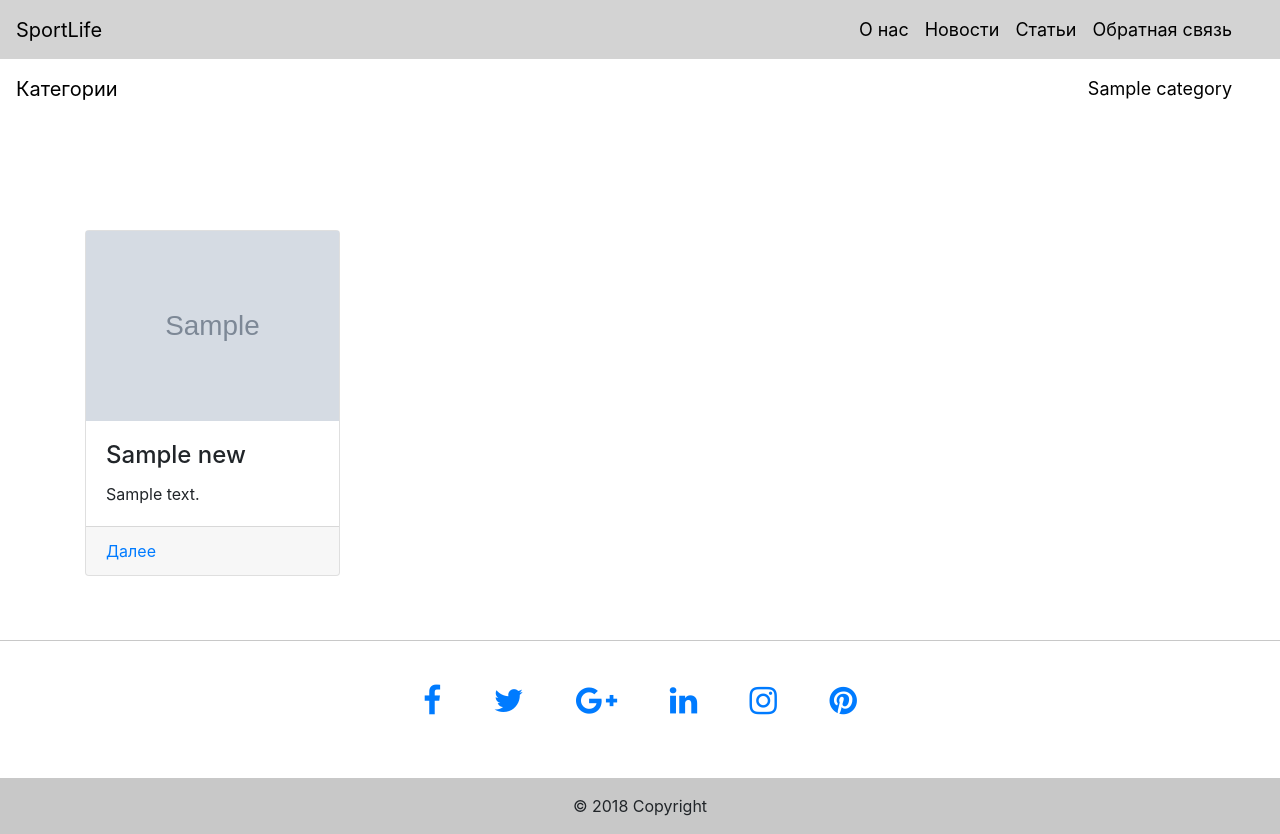
After one commit to VladislavChervjakov/SportLife, a Yii app: the page made by views/category/viewNews.php in a window 1280 px wide. The commit adds this page. Run offline with PHP 8.4 and a stand-in for Yii, Linux system fonts and the light colour scheme; the template is opened without the code that fills it: most values are stand-ins (such as "Sample title", 1, 10 or a date in 2020); grey boxes marked "Sample" are stand-in pictures; data that the repository does not hold is empty; some libraries are stand-ins or nearby versions.

Commit message:
added category functionality

```diff
--- a/config/web.php
+++ b/config/web.php
@@ -49,6 +49,8 @@ $config = [
             'rules' => [
                 'articles/show/<id:\d+>' => 'articles/show',
                 'news/show/<id:\d+>' => 'news/show',
+                'category/article-view/<id:\d+>' => 'category/article-view',
+                'category/news-view/<id:\d+>' => 'category/news-view',
             ],
         ],
 
--- a/controllers/ArticlesController.php
+++ b/controllers/ArticlesController.php
@@ -17,16 +17,18 @@ class ArticlesController extends Controller
 {
     public function actionIndex()
     {
+        $categories = Category::find()->all();
         $articles = Article::find()->all();
 
-        return $this->render('index',compact('articles'));
+        return $this->render('index',compact('articles', 'categories'));
     }
 
 
     public function  actionShow($id)
     {
         $article = Article::findOne($id);
+        $categories = Category::find()->all();
 
-        return $this->render('show', compact('article'));
+        return $this->render('show', compact('article', 'categories'));
     }
 }
--- /dev/null
+++ b/views/category/viewNews.php
@@ -0,0 +1,42 @@
+<?php
+use yii\helpers\Url;
+
+$this->title = 'Статьи';
+?>
+
+<div class="navbar categories navbar-expand-lg">
+    <a href="#" class="navbar-brand">Категории</a>
+    <div class="collapse navbar-collapse">
+        <ul class="navbar-nav mr-4">
+            <?php foreach ($categories as $category): ?>
+                <li class="nav-item">
+                    <a href="<?= Url::to(['category/article-view', 'id' => $category->id]) ?>" class="nav-link"><?= $category->title ?></a>
+                </li>
+            <?php endforeach; ?>
+        </ul>
+    </div>
+</div>
+<div class="articles article-page">
+    <div class="container">
+        <div class="row">
+            <?php foreach ($news as $one): ?>
+                <div class="col-md-3 col-lg-3 col-sm-12">
+                    <div class="card">
+                        <div class="card-img">
+                            <img align="center" src="http://localhost/SportLife/web/images/news/<?= $one->img ?>" class="img-fluid" alt="post-photo">
+                        </div>
+                        <div class="card-body">
+                            <h4 class="card-title"><?= $one->title ?></h4>
+                            <p class="card-text">
+                                <?= $one->description ?>
+                            </p>
+                        </div>
+                        <div class="card-footer">
+                            <a href="<?= \yii\helpers\Url::to(['news/show', 'id' => $one->id]) ?>" class="card-link">Далее</a>
+                        </div>
+                    </div>
+                </div>
+            <?php endforeach; ?>
+        </div>
+    </div>
+</div>
```
Also changed, not shown: controllers/CategoryController.php (added, +35 -0 lines), controllers/NewsController.php (+5 -2 lines), views/articles/index.php (+4 -10 lines), views/category/viewArticle.php (added, +42 -0 lines), views/news/index.php (+7 -12 lines).
